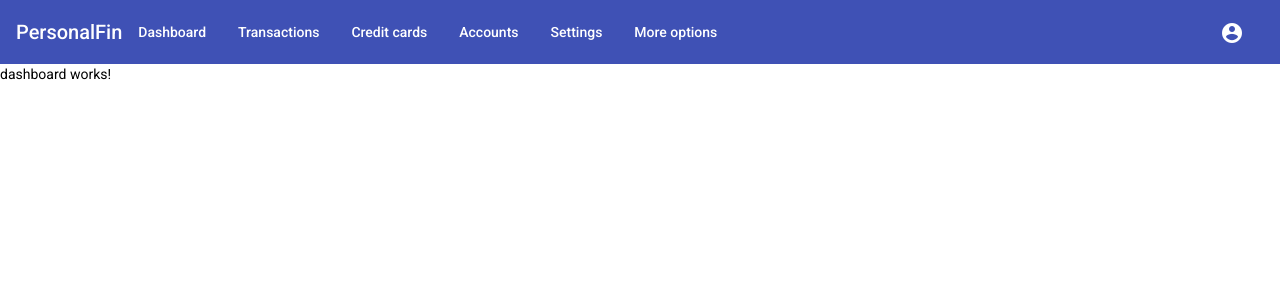
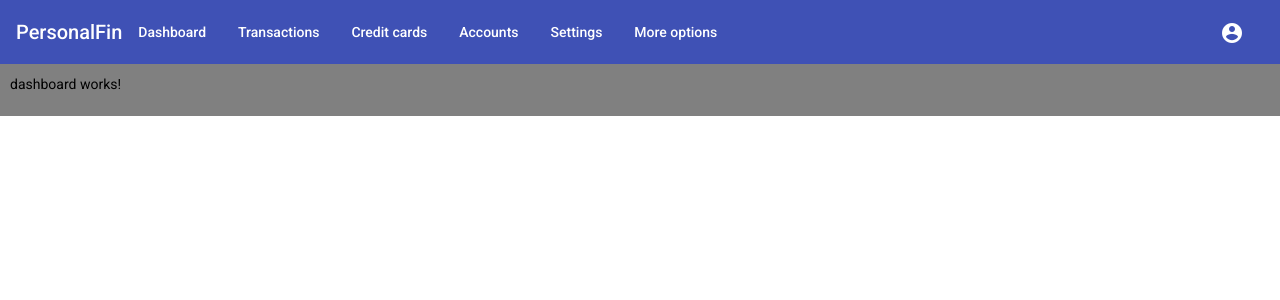
Before and after one commit to christiandmelo/PersonalFin-App, an Angular app: page /home in a window 1280 px wide. Shown: the top 300 px of the page. Built offline with nearby package versions, Linux system fonts and the light colour scheme.

Commit message:
#10 - Category in construction

```diff
--- /dev/null
+++ b/src/app/home/category/category.component.html
@@ -0,0 +1,8 @@
+<mat-card>
+  <mat-card-header>
+    <mat-card-title>Categories</mat-card-title>
+  </mat-card-header>
+  <mat-card-content>
+
+  </mat-card-content>
+</mat-card>
--- /dev/null
+++ b/src/app/home/category/category.component.ts
@@ -0,0 +1,15 @@
+import { Component, OnInit } from '@angular/core';
+
+@Component({
+  selector: 'app-category',
+  templateUrl: './category.component.html',
+  styleUrls: ['./category.component.css']
+})
+export class CategoryComponent implements OnInit {
+
+  constructor() { }
+
+  ngOnInit(): void {
+  }
+
+}
--- /dev/null
+++ b/src/app/home/category/category.ts
@@ -0,0 +1,2 @@
+export interface Category {
+}
--- a/src/app/home/home-routing.module.ts
+++ b/src/app/home/home-routing.module.ts
@@ -1,5 +1,7 @@
 import { NgModule } from '@angular/core';
 import { RouterModule, Routes } from '@angular/router';
+
+import { CategoryComponent } from './category/category.component';
 import { DashboardComponent } from './dashboard/dashboard.component';
 import { HomeComponent } from './home.component';
 
@@ -11,6 +13,10 @@ const routes: Routes = [
       {
         path: '',
         component: DashboardComponent,
+      },
+      {
+        path: 'category',
+        component: CategoryComponent,
       }
     ],
   },
--- /dev/null
+++ b/src/app/home/home.component.css
@@ -0,0 +1,4 @@
+.bodyHome {
+  padding: 10px;
+  background-color: gray;
+}
--- a/src/app/home/home.component.html
+++ b/src/app/home/home.component.html
@@ -1,3 +1,5 @@
 <app-header></app-header>
 
-<router-outlet></router-outlet>
+<div class="bodyHome">
+  <router-outlet></router-outlet>
+</div>
--- a/src/app/home/home.component.ts
+++ b/src/app/home/home.component.ts
@@ -2,7 +2,8 @@ import { Component, OnInit } from '@angular/core';
 
 @Component({
   selector: 'app-home',
-  templateUrl: './home.component.html'
+  templateUrl: './home.component.html',
+  styleUrls: ['./home.component.css']
 })
 export class HomeComponent implements OnInit {
 
```
Also changed, not shown: src/app/home/category/category.service.ts (added, +9 -0 lines), src/app/home/home.module.ts (+7 -3 lines), src/app/home/category/category.component.css (added).
